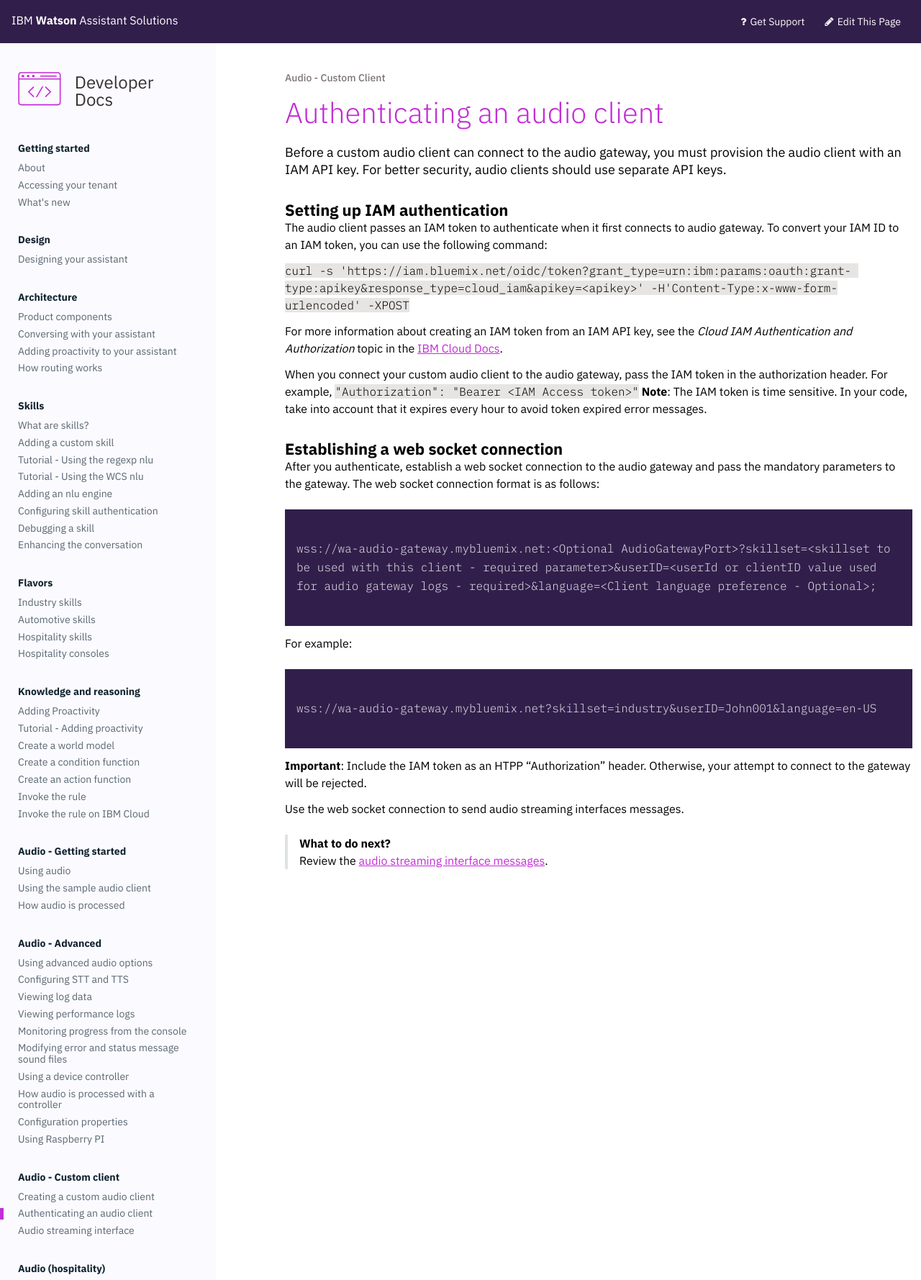
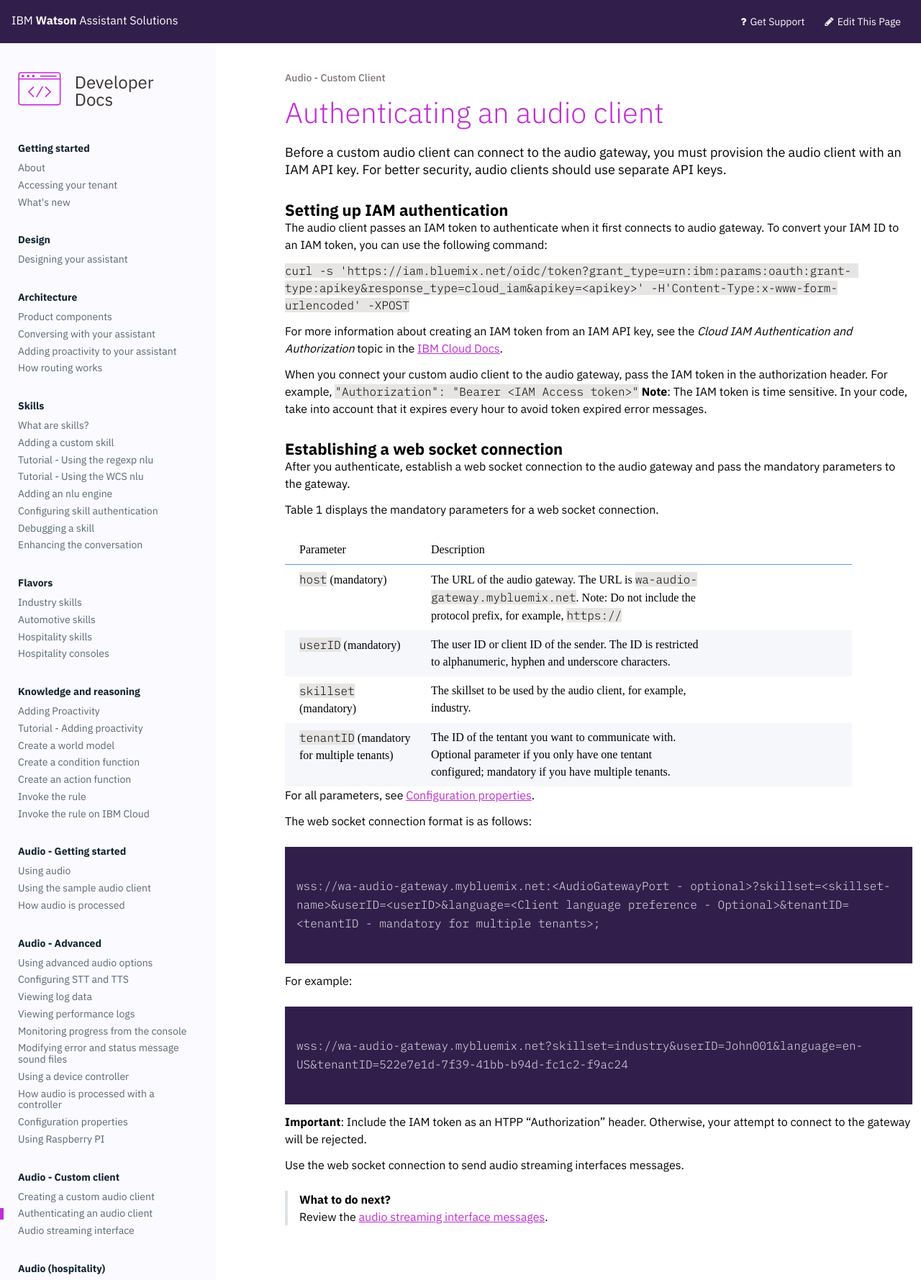
Before and after one commit to Watson-Personal-Assistant/developer, a Jekyll site: the page built from _content/audio_custom/audio_authentication.md, in a window 1280 px wide. Shown: the whole page at 72% size. Built offline with Jekyll 4.4.1, drawn with Linux system fonts in a browser that asks for light colours; some web fonts are replaced.

Commit message:
wcs example

````diff
--- a/_content/audio_custom/audio_authentication.md
+++ b/_content/audio_custom/audio_authentication.md
@@ -17,19 +17,31 @@
 
 ### Establishing a web socket connection
 
-After you authenticate, establish a web socket connection to the audio gateway and pass the mandatory parameters to the gateway.  The web socket connection format is as follows:
+After you authenticate, establish a web socket connection to the audio gateway and pass the mandatory parameters to the gateway.
+
+Table 1 displays the mandatory parameters for a web socket connection.
+
+| Parameter  |Description |
+|-----|:-------------------------|
+| `host` (mandatory)  | The URL of the audio gateway.  The URL is `wa-audio-gateway.mybluemix.net`. Note: Do not include the protocol prefix, for example, `https://`
+| `userID` (mandatory)  | The user ID or client ID of the sender.  The ID is restricted to alphanumeric, hyphen and underscore characters.
+| `skillset`  (mandatory) | The skillset to be used by the audio client, for example, industry.
+| `tenantID`  (mandatory for multiple tenants) | The ID of the tentant you want to communicate with. Optional parameter if you only have one tentant configured; mandatory if you have multiple tenants.
+
+For all parameters, see [Configuration properties]({{site.baseurl}}/audio_custom/interface).
+
+The web socket connection format is as follows:
 
 ```
 
-wss://wa-audio-gateway.mybluemix.net:<Optional AudioGatewayPort>?skillset=<skillset to be used with this client - required parameter>&userID=<userId or clientID value used for audio gateway logs - required>&language=<Client language preference - Optional>;
+wss://wa-audio-gateway.mybluemix.net:<AudioGatewayPort - optional>?skillset=<skillset-name>&userID=<userID>&language=<Client language preference - Optional>&tenantID=<tenantID - mandatory for multiple tenants>;
 
 ```
-
 For example:
 
 ```
 
-wss://wa-audio-gateway.mybluemix.net?skillset=industry&userID=John001&language=en-US
+wss://wa-audio-gateway.mybluemix.net?skillset=industry&userID=John001&language=en-US&tenantID=522e7e1d-7f39-41bb-b94d-fc1c2-f9ac24
 
 ```
 **Important**: Include the IAM token as an HTPP "Authorization" header. Otherwise, your attempt to connect to the gateway will be rejected.
````
Also changed, not shown: _content/audio/config_properties.md (+3 -1 lines), _content/skill/skill_features.md (+10 -4 lines), _content/images/wa-routingbyentities.PNG (added), _content/images/wcs_routing_by_entities.png (added).
